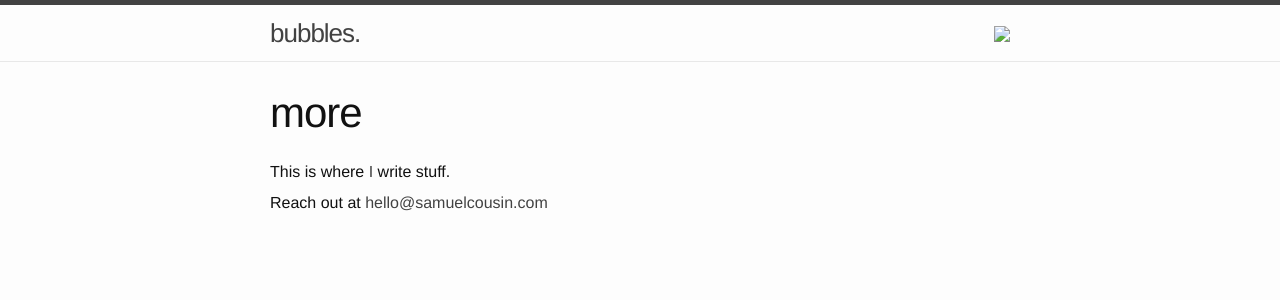
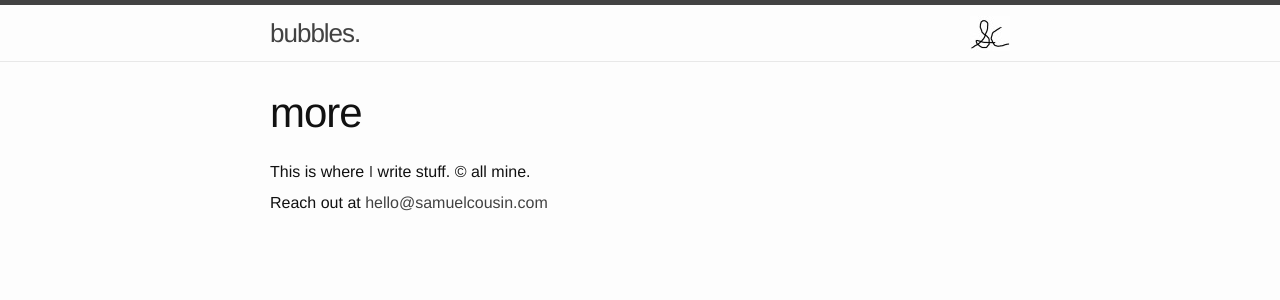
Before and after one commit to kuzyn/kuzyn.github.io, a Jekyll site: the page built from about.md, in a window 1280 px wide. Shown: the top 300 px of the page. Built offline with Jekyll 4.4.1, drawn with Linux system fonts in a browser that asks for light colours.

Commit message:
real baseline... :sun:

```diff
--- a/_config.yml
+++ b/_config.yml
@@ -2,7 +2,7 @@
 title: bubbles.
 email: hello@samuelcousin.com
 description: > # this means to ignore newlines until "baseurl:"
-  This is where [I](http://samuelcousin.com) write stuff.
+  This is where [I](http://samuelcousin.com) write stuff. &copy; all mine.
 url: "http://joshuasnowball.github.io" # the base hostname & protocol for your site
 twitter_username: samuelkuzyn
 github_username:  joshuasnowball
--- a/_includes/header.html
+++ b/_includes/header.html
@@ -5,18 +5,10 @@
     <a class="site-title" href="{{ site.baseurl }}/">{{ site.title }}</a>
 
     <nav class="site-nav">
-      <a href="#" class="menu-icon">
-        <svg viewBox="0 0 18 15">
-          <path fill="#424242" d="M18,1.484c0,0.82-0.665,1.484-1.484,1.484H1.484C0.665,2.969,0,2.304,0,1.484l0,0C0,0.665,0.665,0,1.484,0 h15.031C17.335,0,18,0.665,18,1.484L18,1.484z"/>
-          <path fill="#424242" d="M18,7.516C18,8.335,17.335,9,16.516,9H1.484C0.665,9,0,8.335,0,7.516l0,0c0-0.82,0.665-1.484,1.484-1.484 h15.031C17.335,6.031,18,6.696,18,7.516L18,7.516z"/>
-          <path fill="#424242" d="M18,13.516C18,14.335,17.335,15,16.516,15H1.484C0.665,15,0,14.335,0,13.516l0,0 c0-0.82,0.665-1.484,1.484-1.484h15.031C17.335,12.031,18,12.696,18,13.516L18,13.516z"/>
-        </svg>
-      </a>
-
-      <div class="trigger">
+      <div class="">
         {% for page in site.pages %}
           {% if page.title %}
-          <a class="page-link" href="{{ page.url | prepend: site.baseurl }}"><img src="{{ "/_assets/logo-40-35.jpg" | prepend: site.baseurl }}"></a>
+          <a class="page-link" href="{{ page.url | prepend: site.baseurl }}"><img src="{{ "/assets/logo-40-35.jpg" | prepend: site.baseurl }}"></a>
           {% endif %}
         {% endfor %}
       </div>
--- a/_sass/_layout.scss
+++ b/_sass/_layout.scss
@@ -34,6 +34,7 @@
     .page-link {
         color: $text-color;
         line-height: $base-line-height;
+        top: 10px;
 
         // Gaps between nav items, but not on the first one
         &:not(:first-child) {
@@ -43,10 +44,9 @@
 
     @include media-query($on-palm) {
         position: absolute;
-        top: 9px;
+        top: 5px;
         right: 30px;
         background-color: $background-color;
-        border: 1px solid $grey-color-light;
         border-radius: 5px;
         text-align: right;
 
```
Also changed, not shown: assets/logo-40-35.jpg (renamed from _assets/logo-40-35.jpg).
